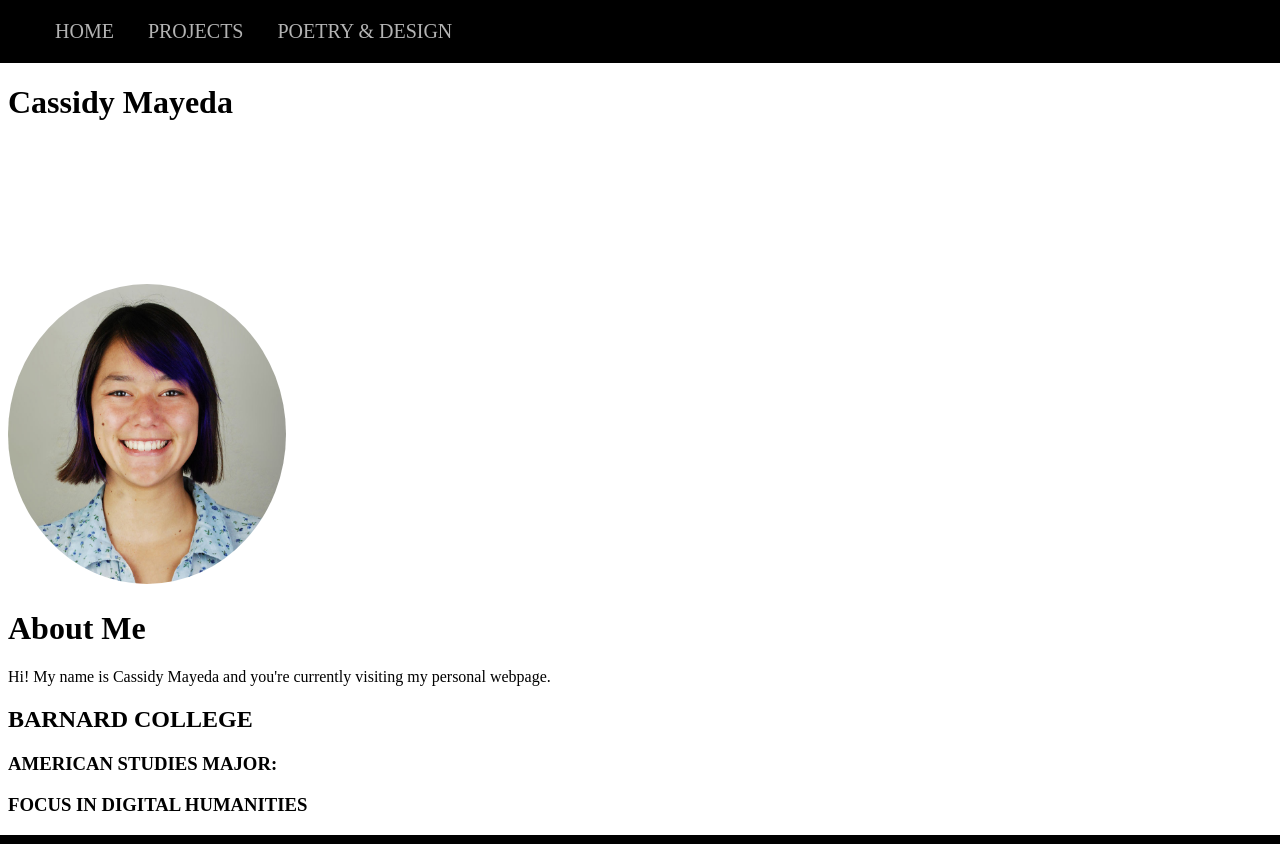
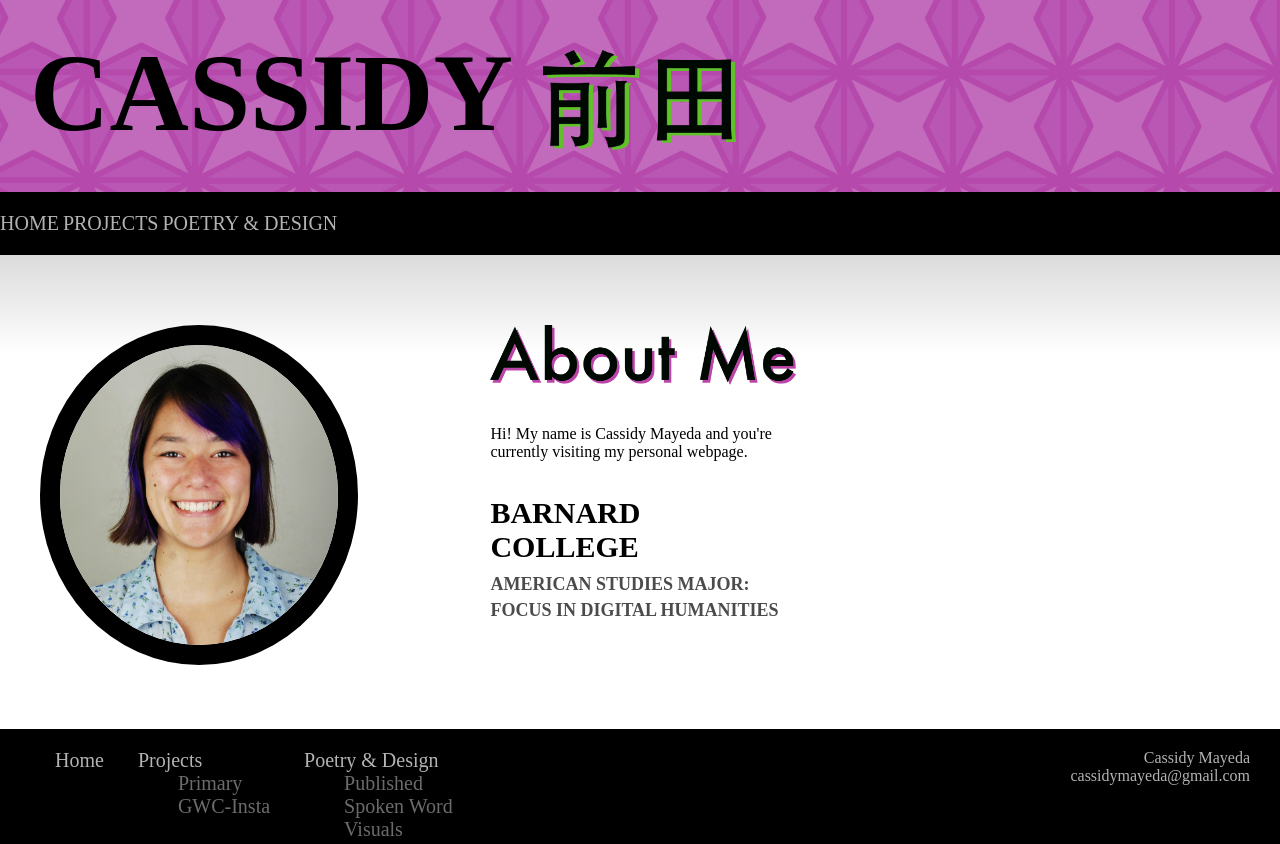
Before and after one commit to cmayeda/cmayeda.github.io, a plain HTML site: page index.html in a window 1280 px wide. Shown: the top 844 px of the page. Drawn offline with Linux system fonts and the light colour scheme; files whose address does not match are found by name.

Commit message:
more werk

```diff
--- a/css/navStyle.css
+++ b/css/navStyle.css
@@ -1,7 +1,7 @@
 
 /* -- TOP NAVIGATION BAR -- */
-.navbar {
-	list-style: none;
+#navbar {
+	/*list-style: none;*/
 	background-color: black;
 	margin-top: -8px;
 	margin-left: -8px;
@@ -11,18 +11,48 @@
 	padding-bottom: 20px;
 }
 
-.navbar li {
+.dropdown {
+	position: relative;
 	display: inline-block;
+}
+
+.dropdown-content {
+	display: none;
+	position: absolute;
+	background-color: black;
+	min-width: 160px;
+	padding: 12px 16px;
+	/*box-shadow: 0px 8px 16px 0px rgba(0,0,0,0.2);*/
+}
+
+.dropdown:hover li {
+	display: block;
+	/*opacity: 1;*/
+}
+/*.dropdown-content*/
+
+
+
+/*.navbar li {
+	display: inline-block;
+	position: relative;
 	padding-left: 15px;
 	padding-right: 15px;
+
+}*/
+
+a {
+	text-decoration: none;
+	color: white;
+	font-size: 20px;
 	opacity: 0.7;
 }
 
-.navbar a {
-	text-decoration: none;
-	color: white;
-	font-size: 20px;
-}
+/*.navbar a:hover {
+	opacity: 1;
+}*/
+
+
 
 /*BLANK*/
 #blank {
@@ -54,7 +84,6 @@
 .btnavbar .impt {
 	display: inline-block;
 	vertical-align: top;
-	opacity: 0.7;
 	padding-right: 15px;
 	padding-left: 15px;
 }
@@ -62,11 +91,17 @@
 .btnavbar a {
 	text-decoration: none;
 	color: white;
+	opacity: 0.7;
+}
+
+.btnavbar a:hover {
+	opacity: 1;
 }
 
 #contact {
 	text-align: right;
 	float: right;
+	opacity: 0.7;
 }
 
 #contact p {
@@ -74,4 +109,5 @@
 	padding-bottom: 0px;
 	margin-bottom: 0px;
 	margin-top: 0px;
+	padding-right: 15px;
 }
--- a/css/style.css
+++ b/css/style.css
@@ -5,22 +5,101 @@ html {
 }
 
 .container {
-
+	display: block;
+	clear: both;
+	position: relative;
 }
 
 /* -- NAME -- */
 .name {
+	background-image: url("/Users/cassidymayeda/Desktop/PersonalWebsite/cmayeda.github.io/images/nameBanner2.jpg");
+	background-repeat: no-repeat;
+	background-size: cover;
 	height: 200px;
+	margin-top: -8px;
+	margin-left: -8px;
+	margin-right: -8px;
 }
+
 .name h1 {
+	font-size: 110px;
+	margin-top: 0px;
+	padding-left: 30px;
+	padding-top: 30px;
+	display: inline-block;
+}
 
+.name img {
+	height: 100px;
+	width: auto;
+	display: inline-block;
+	padding-left: 30px;
+	padding-top: 50px;
+	position: absolute;
 }
 
 
+
+
 /* -- ABOUT ME -- */
+
+#aboutMe {
+	margin-top: 0px;
+	margin-left: -8px;
+	margin-right: -8px;
+	margin-bottom: 60px;
+
+	background: #dbdbdb;
+	background: -moz-linear-gradient(top,  #dbdbdb 0%, #ffffff 24%, #ffffff 44%);
+	background: -webkit-linear-gradient(top,  #dbdbdb 0%,#ffffff 24%,#ffffff 44%);
+	background: linear-gradient(to bottom,  #dbdbdb 0%,#ffffff 24%,#ffffff 44%);
+	filter: progid:DXImageTransform.Microsoft.gradient( startColorstr='#dbdbdb', endColorstr='#ffffff',GradientType=0 );
+
+}
 
 #aboutMe img {
 	height: 300px;
 	width: auto;
 	border-radius: 50%;
+	border: 20px solid black;
+	margin-left: 10%;
+	margin-right: 10px;
 }
+
+.col {
+	display: inline-block;
+	width: 300px;
+	margin-top: 70px;
+	margin-left: 10px;
+	margin-right: 10px;
+	vertical-align: text-top;
+}
+
+#aboutText {
+	margin-left: 13%;
+}
+
+#aboutText img {
+	/*font-size: 60px;*/
+	margin-top: 0px;
+	margin-bottom: 20px;
+	border: none;
+	border-radius: 0;
+	width: auto;
+	height: 60px;
+	margin-left: 0px;
+}
+
+#aboutText h2 {
+	font-size: 30px;
+	margin-bottom: 10px;
+	margin-top: 35px;
+}
+
+#aboutText h3 {
+	font-size: 18px;
+	margin-top: 5px;
+	margin-bottom: 5px;
+	opacity: 0.7;
+
+}
--- a/index.html
+++ b/index.html
@@ -11,36 +11,54 @@
 
 <body>
 
-	<!-- UPPER NAV -->
-	<div class="container">
-		<ul class="navbar">
-			<li><a href="#">HOME</a></li>
-			<li><a href="#">PROJECTS</a></li>
-			<li><a href="#">POETRY & DESIGN</a></li>
-		</ul>
-	</div>
+
 
 	<div class="container">
 		<div class="name">
-			<h1>Cassidy Mayeda</h1>
+			<h1>CASSIDY</h1>
+			<img src="/Users/cassidymayeda/Desktop/PersonalWebsite/cmayeda.github.io/images/maeda-horizontal.png">
 		</div>
 	</div>
+
+	<!-- UPPER NAV -->
+	<div class="container" id="navbar">
+		<!-- <div class="navbar"> -->
+			<span><div class="dropdown"><a href="#">HOME</a></div></span>
+			<span><div class="dropdown"><a href="#">PROJECTS</a></div></span>
+			<span><div class="dropdown-content">
+				<p>Primary</p>
+				<p>GWC-Insta</p>
+			</div></span>
+
+			<div class="dropdown"><a href="#">POETRY & DESIGN</a></div>
+			<div class="dropdown-content">
+				<p>Published</p>
+				<p>Spoken Word</p>
+				<p>Visuals</p>
+			</div>
+		</div>
+	<!-- </div> -->
 
 	<div class="container">
 		<div id="aboutMe">
 
-			<img src="images/id_photo.jpg">
-			<h1>About Me</h1>
-			<p>Hi! My name is Cassidy Mayeda and you're currently visiting my personal webpage.</p>
-			<h2>BARNARD COLLEGE</h2>
-			<h3>AMERICAN STUDIES MAJOR:</h3>
-			<h3>FOCUS IN DIGITAL HUMANITIES</h3>
+			<div class="col" id="me"><img src="images/id_photo.jpg"></div>
+
+			<div class="col" id="aboutText">
+				<img src="images/aboutMeTitle.png">
+				<p>Hi! My name is Cassidy Mayeda and you're currently visiting my personal webpage.</p>
+				<h2>BARNARD COLLEGE</h2>
+				<h3>AMERICAN STUDIES MAJOR:</h3>
+				<h3>FOCUS IN DIGITAL HUMANITIES</h3>
+			</div>
 
 		</div>
 	</div>
 
 	<div class="container">
 		<div id="jobHist">
+
+
 
 		</div>
 	</div>
```
Also changed, not shown: images/aboutMeTitle.png (added), images/maeda-horizontal.png (added), images/nameBanner2.jpg (added).
